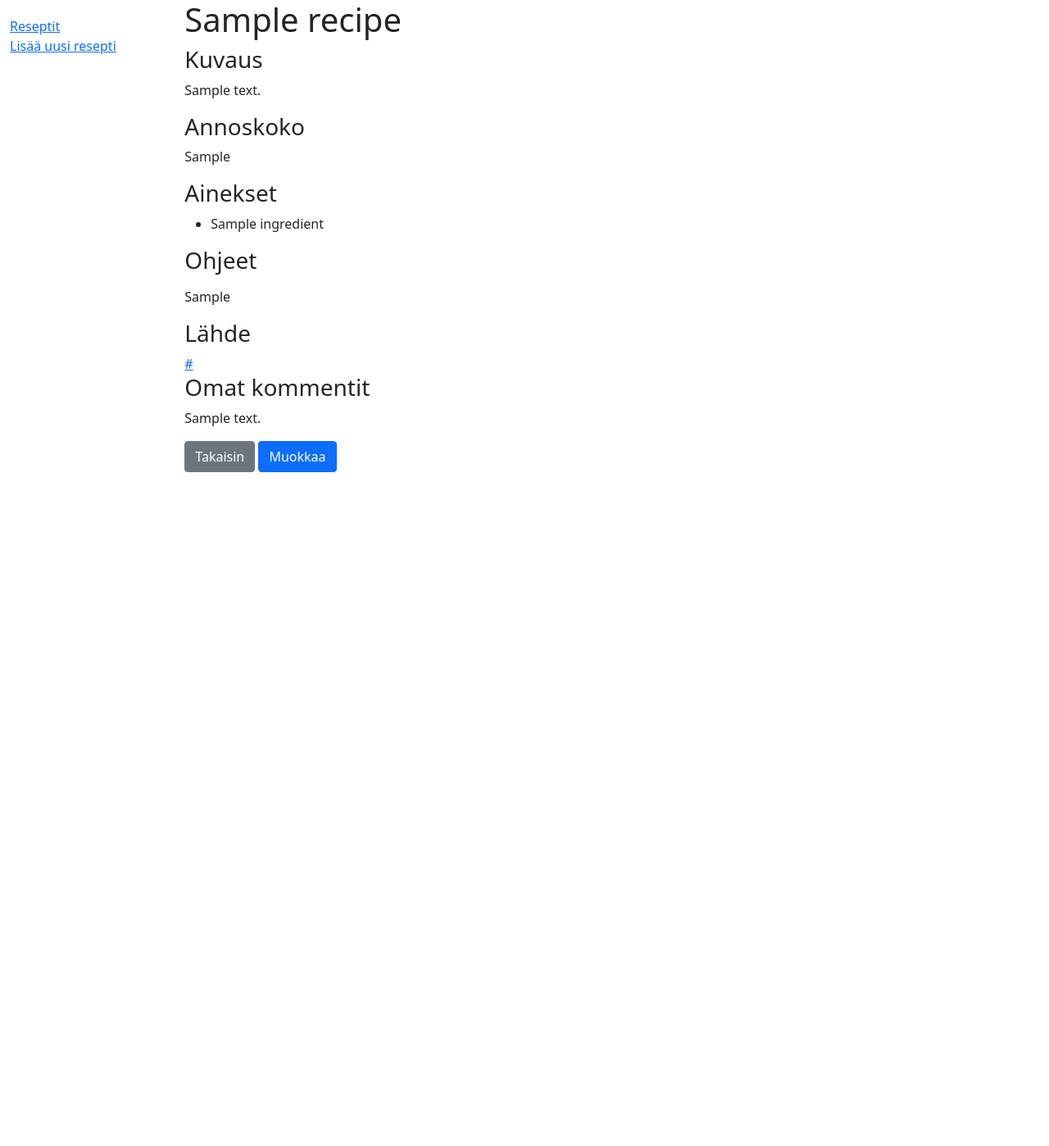
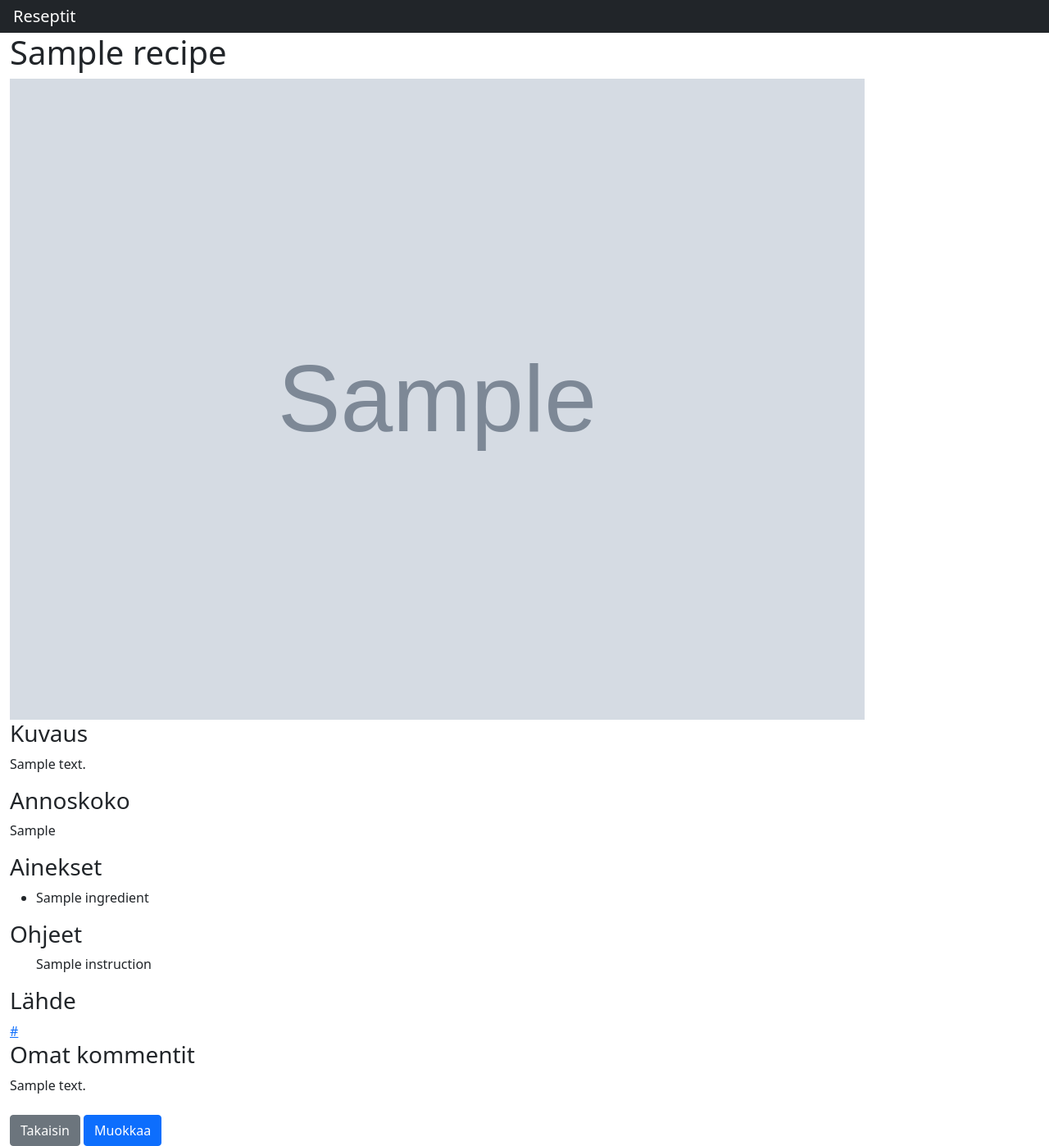
Before and after one commit to VReippainen/csb-project-1-vreippainen, a Django app: template recipe/templates/recipe/detail.html in a window 1280 px wide. Shown: the whole page at 82% size. Before the commit the page ends 576 px from the top, so only its background shows below. Run offline with Django 4.2, Linux system fonts and the light colour scheme; tables that the repository leaves empty hold one stand-in row (values such as "Sample post"); the template is opened without the code that fills it: values that come from a table or form of the project are taken from there, most other values are stand-ins (such as "Sample title", 1, 10 or a date in 2020); grey boxes marked "Sample" are stand-in pictures.

Commit message:
Style improvements + more data

```diff
--- a/recipe/static/recipe/styles.css
+++ /dev/null
@@ -1,5 +0,0 @@
-.sidebar-nav {
-    margin-top: 20px;
-    padding: 0;
-    list-style: none;
-}
--- a/recipe/templates/recipe/base.html
+++ b/recipe/templates/recipe/base.html
@@ -12,23 +12,18 @@
 </head>
 
 <body>
+  <header class="navbar navbar-expand-lg p-0 navbar-dark bg-dark">
+    <a class="navbar-brand col-md-3 col-lg-2 me-0 px-3" href="{% url 'recipe:index' %}">Reseptit</a>
+  </header>
   <div class="container-fluid">
     <div class="row">
-      <div class="col-sm-2">
-        {% block sidebar %}
-        <ul class="sidebar-nav">
-          <li><a href="{% url 'recipe:index' %}">Reseptit</a></li>
-          <li><a href="{% url 'recipe:add' %}">Lisää uusi resepti</a></li>
-        </ul>
-        {% endblock %}
-      </div>
 
-      <div class="col-sm-10 ">
+
+      <main class="col-sm-10">
         <h1>{% block header %}{% endblock %}</h1>
         {% block content %}{% endblock %}
-      </div>
+      </main>
     </div>
-  </div>
 </body>
 
 </html>
--- a/recipe/templates/recipe/detail.html
+++ b/recipe/templates/recipe/detail.html
@@ -4,17 +4,20 @@
 {% block header %}{{recipe.title}}{% endblock %}
 {% block content %}
 <div>
+  {% if metadata.image %}
+  <img src={{metadata.image}} width='100%' />
+  {% endif %}
   <h3>Kuvaus</h3>
   <p>{{metadata.description}}</p>
 
 
-  {% if  metadata.recipeYield %}
+  {% if metadata.recipeYield %}
   <h3>Annoskoko</h3>
   <p>{{metadata.recipeYield }}</p>
   {% endif %}
 
   <h3>Ainekset</h3>
-  {% if  metadata.recipeIngredient %}
+  {% if metadata.recipeIngredient %}
   <ul>
     {% for ingredient in metadata.recipeIngredient %}
     <li>{{ingredient}}</li>
@@ -25,8 +28,10 @@
   {% endif %}
 
   <h3>Ohjeet</h3>
-  {% if  metadata.recipeInstructions %}
-  <p>{{metadata.recipeInstructions | linebreaks }}</p>
+  {% if metadata.recipeInstructions %}
+  <ul {% for instruction in metadata.recipeInstructions %} <li>{{instruction}}</li>
+    {% endfor %}
+  </ul>
   {% else %}
   <p>Ei ohjeita.</p>
   {% endif %}
@@ -41,7 +46,9 @@
   <p>{{recipe.comments}}</p>
   {% endif %}
 
-  <a role="button" href="{% url 'recipe:index' %}" class="btn btn-secondary">Takaisin</a>
-  <a role="button" href="{% url 'recipe:edit' recipe.id %}" class="btn btn-primary">Muokkaa</a>
+  <div class="mt-4">
+    <a role="button" href="{% url 'recipe:index' %}" class="btn btn-secondary">Takaisin</a>
+    <a role="button" href="{% url 'recipe:edit' recipe.id %}" class="btn btn-primary">Muokkaa</a>
+  </div>
 </div>
 {% endblock %}
--- a/recipe/templates/recipe/index.html
+++ b/recipe/templates/recipe/index.html
@@ -12,4 +12,6 @@
 {% else %}
 <p>Ei reseptejä.</p>
 {% endif %}
+<a role="button" href="{% url 'recipe:add' %}" class="btn btn-primary">Lisää uusi resepti</a>
+</div>
 {% endblock %}
--- a/recipe/views.py
+++ b/recipe/views.py
@@ -6,7 +6,7 @@ from recipe.models import Recipe, Profile
 from django.views import generic
 from django.contrib.auth.decorators import login_required
 from django.contrib.auth.mixins import LoginRequiredMixin
-from recipe.utils.scraper import scrape_json_ld
+from recipe.utils.scraper import scrape_reciped
 
 
 def get_active_recipes():
@@ -37,7 +37,7 @@ class DetailView(LoginRequiredMixin, generic.DetailView):
     def get_context_data(self, **kwargs):
         context = super().get_context_data(**kwargs)
         url = context["object"].url
-        metadata = scrape_json_ld(url)
+        metadata = scrape_reciped(url)
         context["metadata"] = metadata
         return context
 
```
Also changed, not shown: recipe/utils/scraper.py (+23 -1 lines).
